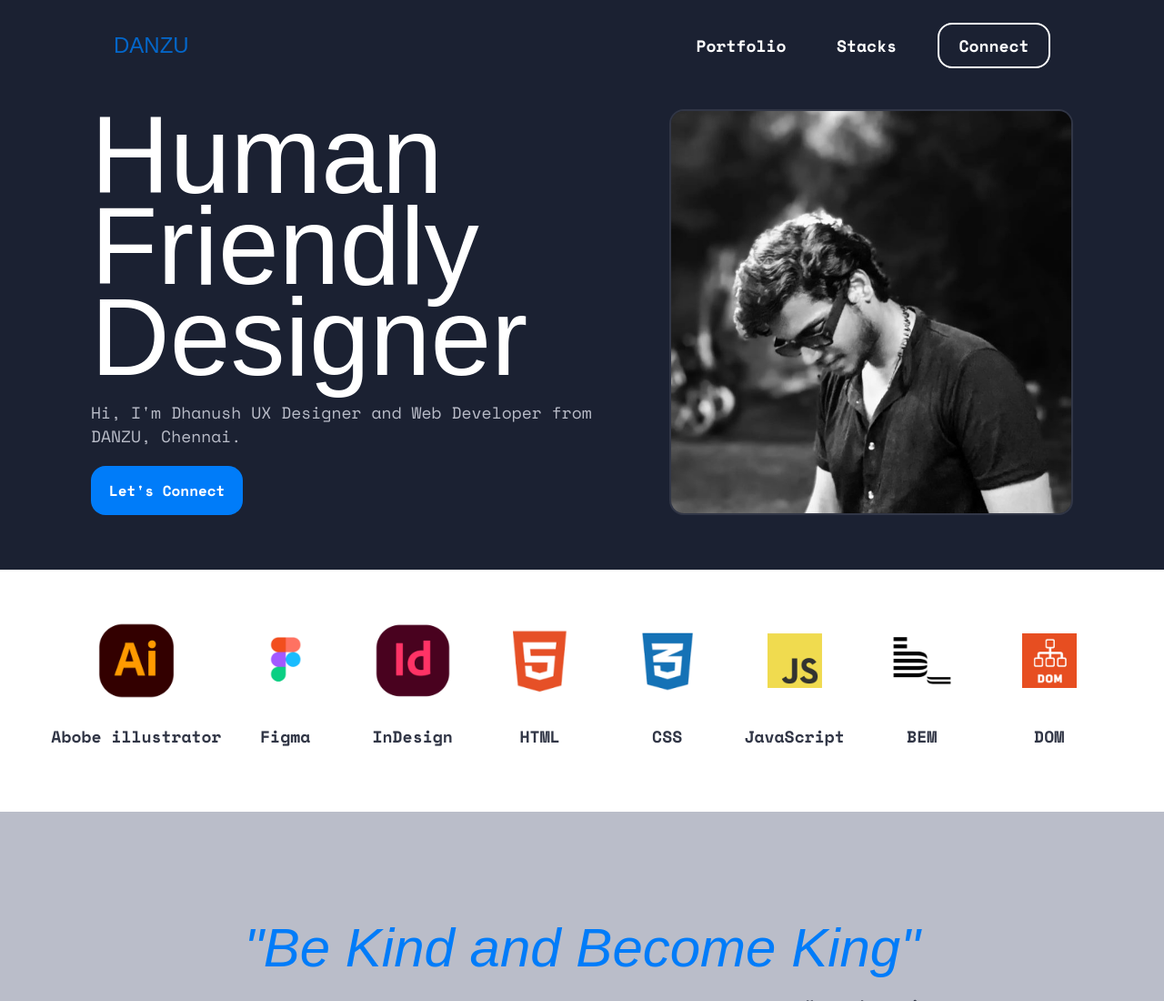
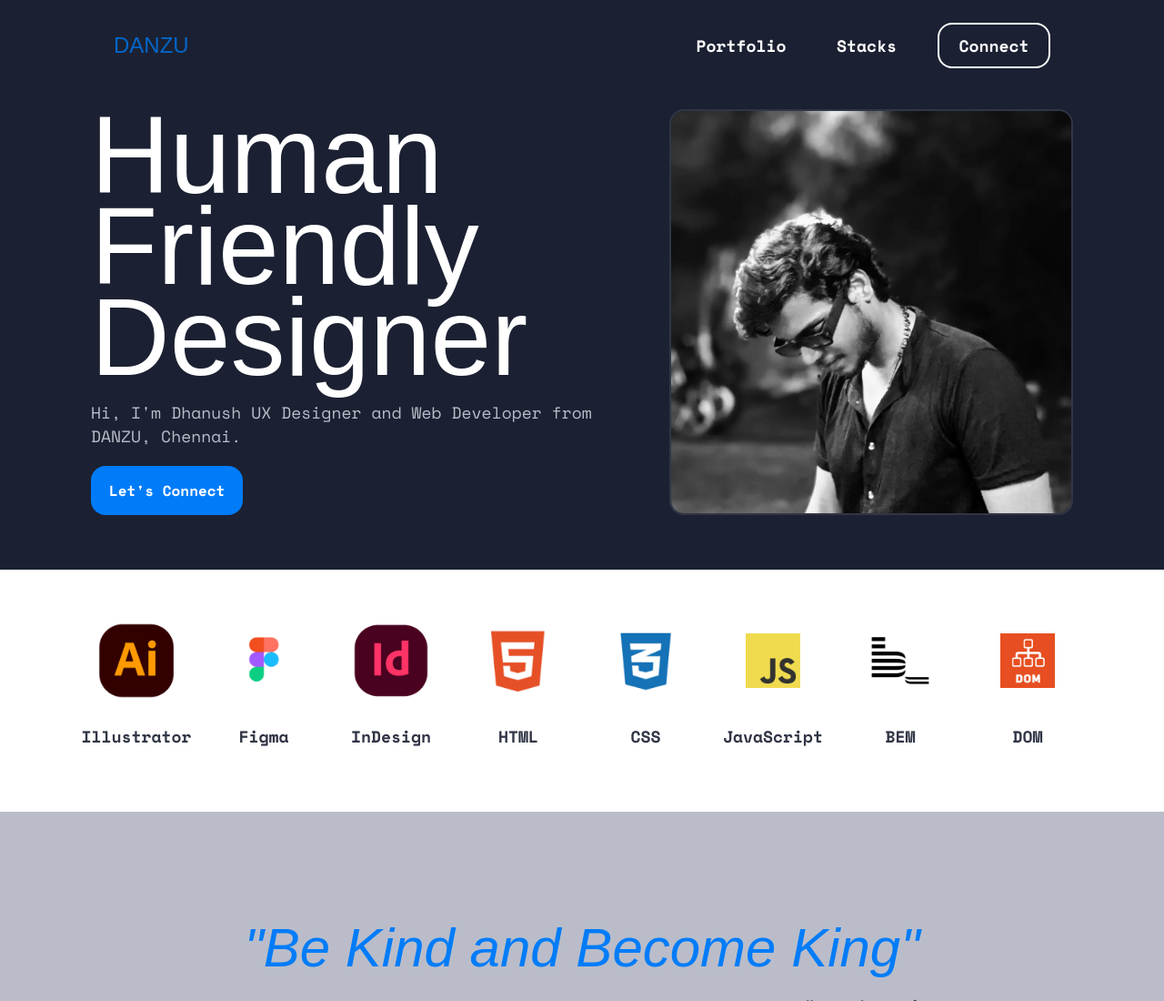
Before and after one commit to DhanushGopi/odin-landingpage, a plain HTML site: page index.html in a window 1280 px wide. Shown: the top 1100 px of the page at 91% size. Drawn offline with nearby package versions, Linux system fonts and the light colour scheme; a web font is replaced by a local one.

Commit message:
Update index.html

```diff
--- a/index.html
+++ b/index.html
@@ -33,7 +33,7 @@
         <div class="stacks" id="stacks">
             <div class="stack stack1">
                 <img class="stackimg" src="./assests/Adobe illustratorlogo.png" alt="Adobe Illustrator">
-                <p>Abobe illustrator</p>
+                <p>Illustrator</p>
             </div>
             <div class="stack stack2">
                 <img class="stackimg" src="./assests/Figma logo.png" alt="Figma">
```
